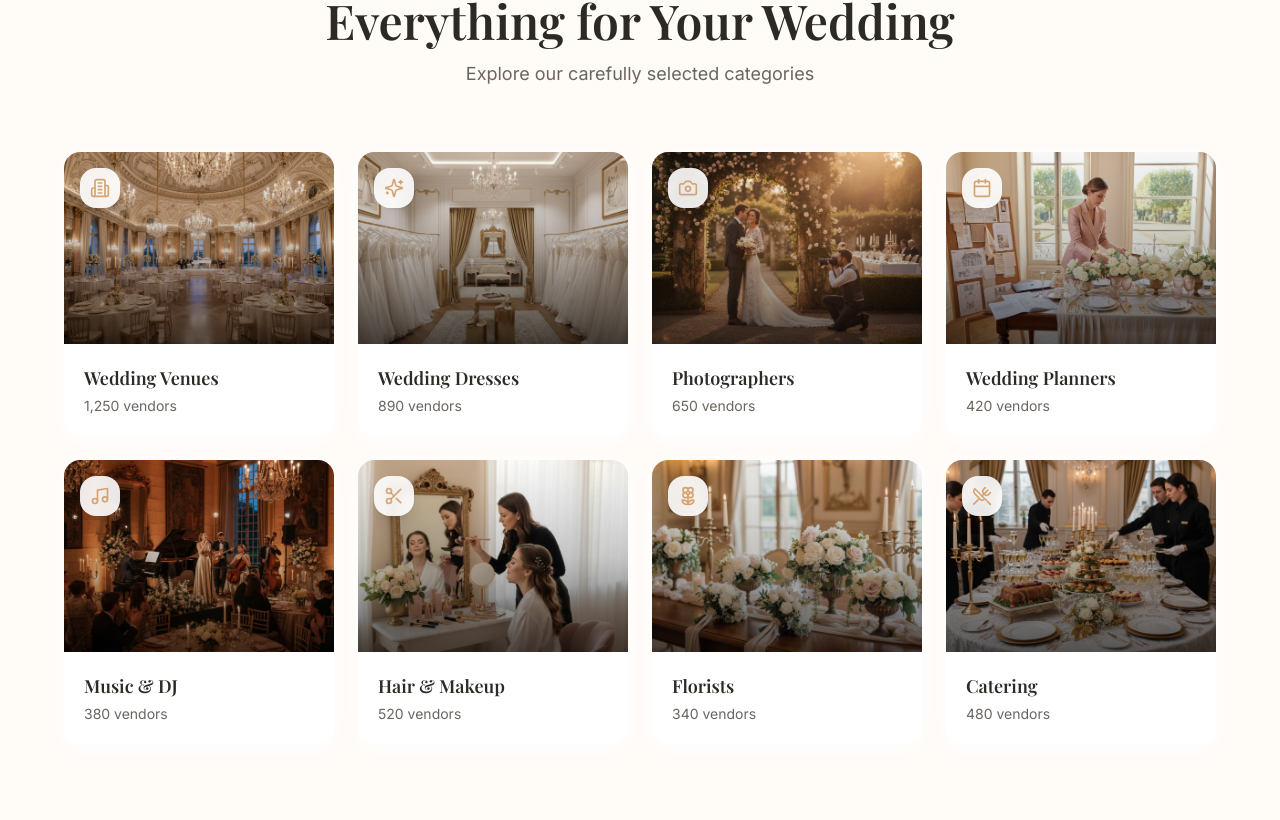
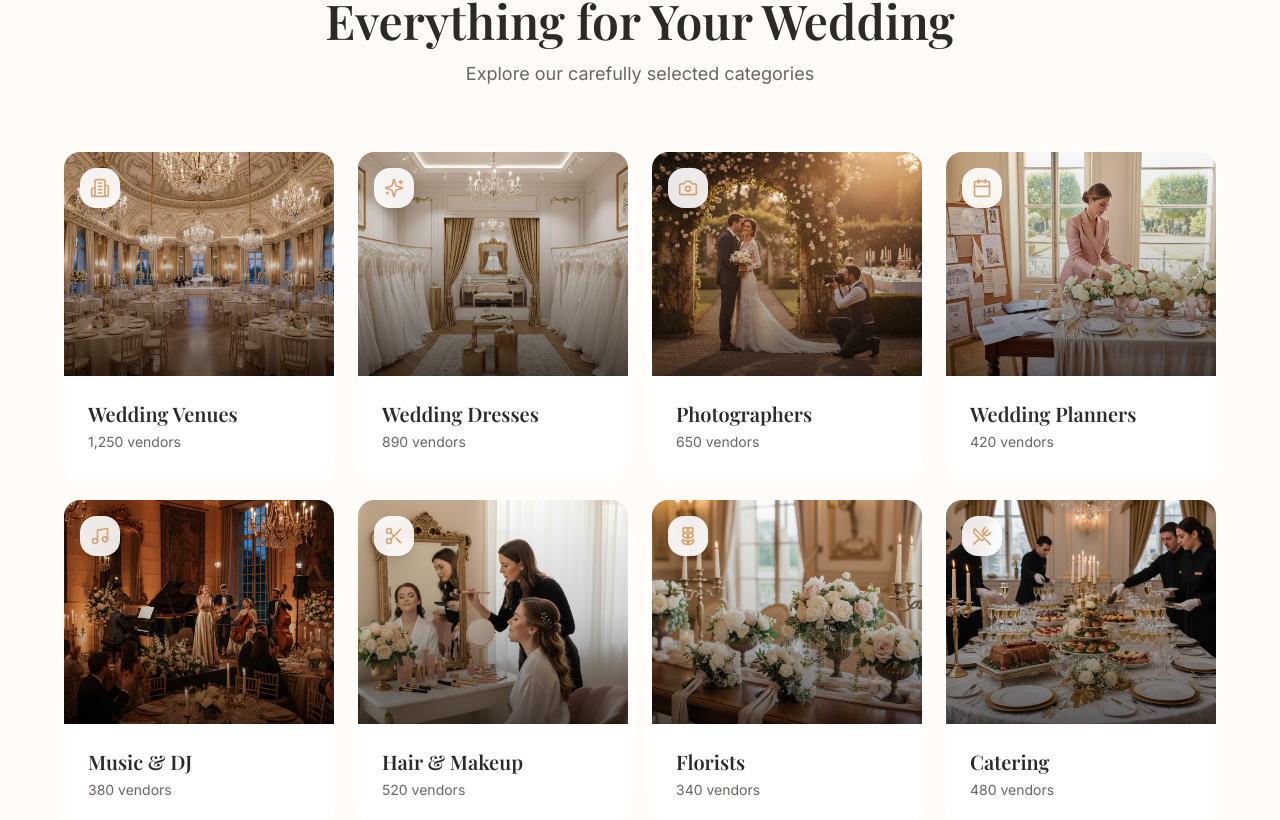
Before and after one commit to gb05313594187-tech/ClubdeMarrige, a React (Vite) app: page / in a window 1280 px wide. Shown: the part 980-1800 px from the top of the page. Built offline with nearby package versions, Linux system fonts and the light colour scheme; a web font is replaced by a local one.

Commit message:
Update Categories.tsx

```diff
--- a/src/sections/Categories.tsx
+++ b/src/sections/Categories.tsx
@@ -13,6 +13,11 @@ import {
   UtensilsCrossed
 } from 'lucide-react';
 
+/**
+ * Kategori Verileri
+ * slug: URL'de görünecek olan kısımdır.
+ * key: i18n çeviri dosyasındaki anahtardır.
+ */
 const categories = [
   { key: 'venues', icon: Building2, image: '/images/category-venues.jpg', count: 1250, slug: 'dugun-mekanlari' },
   { key: 'dresses', icon: Sparkles, image: '/images/category-dresses.jpg', count: 890, slug: 'gelinlikler' },
@@ -30,14 +35,14 @@ export function Categories() {
 
   return (
     <section
-      id="categories"
+      id="categories" // Navigation.tsx ile uyumlu olması için 'categories' yaptık
       ref={ref}
       className="py-20 lg:py-32 bg-warm-white"
     >
       <div className="section-padding">
-        {/* Section Header */}
+        {/* Başlık Alanı */}
         <div
-          className={`text-center max-w-2xl mx-auto mb-16 transition-all duration-600 ${
+          className={`text-center max-w-2xl mx-auto mb-16 transition-all duration-700 ${
             isVisible ? 'opacity-100 translate-y-0' : 'opacity-0 translate-y-8'
           }`}
         >
@@ -52,46 +57,53 @@ export function Categories() {
           </p>
         </div>
 
-        {/* Categories Grid */}
+        {/* Kategori Kartları Izgarası */}
         <div className="grid grid-cols-1 sm:grid-cols-2 lg:grid-cols-4 gap-6">
           {categories.map((category, index) => {
             const Icon = category.icon;
+
             return (
               <Link
                 key={category.key}
                 to={`/kategoriler/${category.slug}`}
-                className={`group relative block overflow-hidden rounded-2xl bg-white shadow-card card-hover transition-all duration-600 ${
+                className={`group relative block overflow-hidden rounded-2xl bg-white shadow-card transition-all duration-700 hover:-translate-y-2 hover:shadow-xl ${
                   isVisible ? 'opacity-100 translate-y-0' : 'opacity-0 translate-y-8'
                 }`}
                 style={{ transitionDelay: `${index * 100}ms` }}
               >
-                {/* Image Section */}
-                <div className="relative h-48 overflow-hidden">
+                {/* Görsel Katmanı */}
+                <div className="relative h-56 overflow-hidden">
                   <img
                     src={category.image}
                     alt={t(`categories.${category.key}`)}
-                    className="w-full h-full object-cover transition-transform duration-500 group-hover:scale-110"
+                    className="w-full h-full object-cover transition-transform duration-700 group-hover:scale-110"
                   />
-                  <div className="absolute inset-0 bg-gradient-to-t from-black/60 via-black/20 to-transparent" />
+                  {/* Karartma Overlay */}
+                  <div className="absolute inset-0 bg-gradient-to-t from-black/70 via-black/20 to-transparent opacity-80 group-hover:opacity-90 transition-opacity" />
 
-                  {/* Icon Badge */}
-                  <div className="absolute top-4 left-4 w-10 h-10 bg-white/90 backdrop-blur-sm rounded-xl flex items-center justify-center shadow-lg">
+                  {/* İkon Rozeti */}
+                  <div className="absolute top-4 left-4 w-10 h-10 bg-white/90 backdrop-blur-sm rounded-xl flex items-center justify-center shadow-lg transform transition-transform group-hover:rotate-12">
                     <Icon className="w-5 h-5 text-gold" />
                   </div>
                 </div>
 
-                {/* Content Section */}
-                <div className="p-5 bg-white">
-                  <h3 className="font-playfair text-lg font-semibold text-warm-dark mb-1 group-hover:text-gold transition-colors">
+                {/* Bilgi Katmanı */}
+                <div className="p-6 bg-white relative">
+                  <h3 className="font-playfair text-xl font-semibold text-warm-dark mb-1 group-hover:text-gold transition-colors">
                     {t(`categories.${category.key}`)}
                   </h3>
-                  <p className="text-sm text-warm-gray">
-                    {t('categories.vendors_count', { count: category.count.toLocaleString() })}
-                  </p>
+                  <div className="flex items-center justify-between">
+                    <p className="text-sm text-warm-gray">
+                      {t('categories.vendors_count', { count: category.count.toLocaleString() })}
+                    </p>
+                    <span className="text-gold text-xs font-bold opacity-0 group-hover:opacity-100 transition-all translate-x-2 group-hover:translate-x-0">
+                      İncele →
+                    </span>
+                  </div>
                 </div>
 
-                {/* Hover Border Effect */}
-                <div className="absolute inset-0 border-2 border-transparent group-hover:border-gold/30 rounded-2xl transition-colors duration-300 pointer-events-none" />
+                {/* Hover Çerçeve Efekti */}
+                <div className="absolute inset-0 border-2 border-transparent group-hover:border-gold/20 rounded-2xl transition-colors duration-300 pointer-events-none" />
               </Link>
             );
           })}
```
